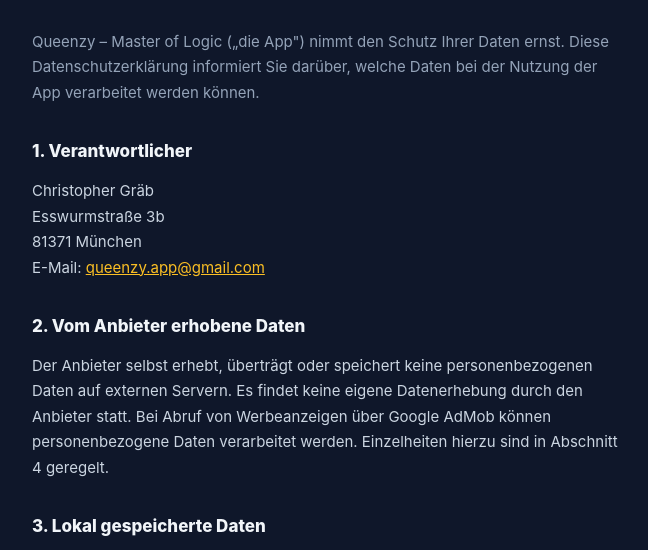
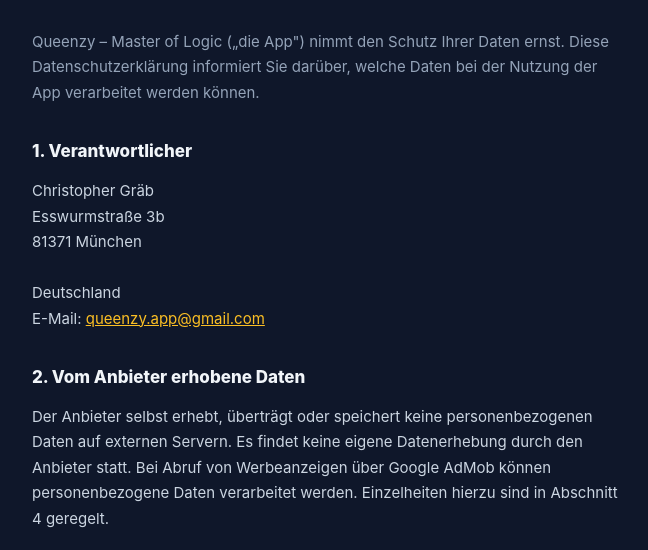
Before and after one commit to graebc/Crownly-website, a plain HTML site: page privacy.html in a window 1280 px wide. Shown: the part 176-726 px from the top of the page, without its empty margins (312-960 px from the left). Drawn offline with Linux system fonts and the light colour scheme.

Commit message:
Update privacy.html

```diff
--- a/privacy.html
+++ b/privacy.html
@@ -61,7 +61,7 @@
             <p class="intro">Queenzy – Master of Logic („die App") nimmt den Schutz Ihrer Daten ernst. Diese Datenschutzerklärung informiert Sie darüber, welche Daten bei der Nutzung der App verarbeitet werden können.</p>
 
             <h2>1. Verantwortlicher</h2>
-            <p>Christopher Gräb<br>Esswurmstraße 3b<br>81371 München<br>E-Mail: <a href="mailto:queenzy.app@gmail.com">queenzy.app@gmail.com</a></p>
+            <p>Christopher Gräb<br>Esswurmstraße 3b<br>81371 München<br><br>Deutschland<br>E-Mail: <a href="mailto:queenzy.app@gmail.com">queenzy.app@gmail.com</a></p>
 
             <h2>2. Vom Anbieter erhobene Daten</h2>
             <p>Der Anbieter selbst erhebt, überträgt oder speichert keine personenbezogenen Daten auf externen Servern. Es findet keine eigene Datenerhebung durch den Anbieter statt. Bei Abruf von Werbeanzeigen über Google AdMob können personenbezogene Daten verarbeitet werden. Einzelheiten hierzu sind in Abschnitt 4 geregelt.</p>
@@ -126,7 +126,7 @@
             <p class="intro">Queenzy – Master of Logic ("the app") takes the protection of your data seriously. This privacy policy informs you about what data may be processed when using the app.</p>
 
             <h2>1. Data Controller</h2>
-            <p>Christopher Gräb<br>Esswurmstraße 3b<br>81371 Munich<br>Email: <a href="mailto:queenzy.app@gmail.com">queenzy.app@gmail.com</a></p>
+            <p>Christopher Gräb<br>Esswurmstraße 3b<br>81371 Munich<br><br>Germany<br>Email: <a href="mailto:queenzy.app@gmail.com">queenzy.app@gmail.com</a></p>
 
             <h2>2. Data Collected by the Provider</h2>
             <p>The provider itself does not collect, transmit or store any personal data on external servers. No data collection is carried out by the provider. When advertisements are retrieved via Google AdMob, personal data may be processed. Details on this are set out in Section 4.</p>
```
